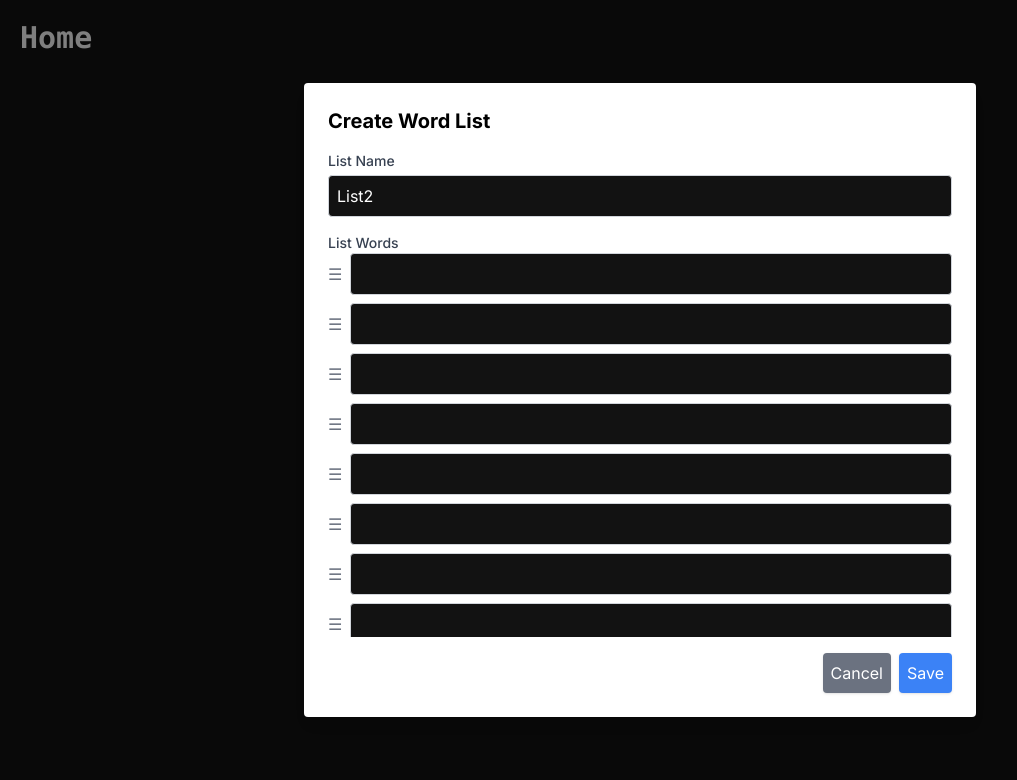
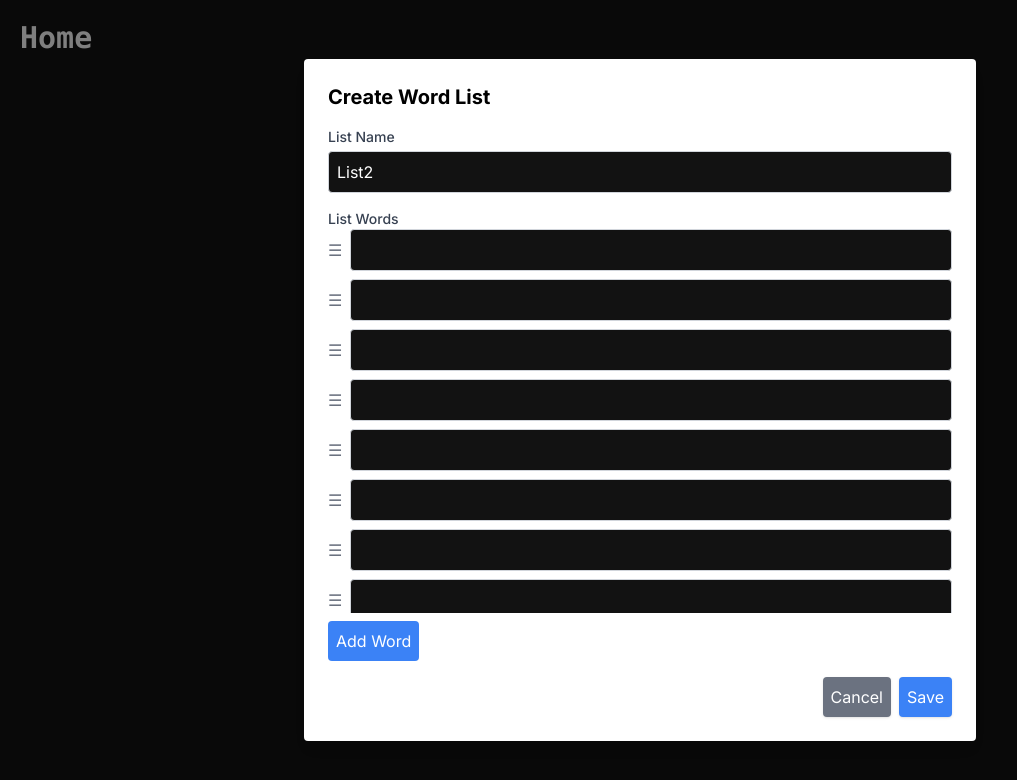
Before and after one commit to hadmacker/numbrella, a Next.js app: page /words/spelling in a window 1280 px wide. Both pictures are taken after a click on the button "Create word list". Shown: the top 780 px of the page, without its empty margins (0-1017 px from the left). Built offline with nearby package versions, Linux system fonts and the light colour scheme.

Commit message:
spelling add word button

```diff
--- a/app/words/spelling/page.tsx
+++ b/app/words/spelling/page.tsx
@@ -129,6 +129,14 @@ const Page = () => {
     router.push(`/words/spelling/letsspell?level=${name}`);
   };
 
+  const handleAddWord = () => {
+    setNewListWords((prevWords) => {
+      const newWords = [...prevWords, ''];
+      focusedInputIndex.current = newWords.length - 1; // Set focus to the newly added input
+      return newWords;
+    });
+  };
+
   const handleDragEnd = (event: { active: any; over: any; }) => {
     const { active, over } = event;
 
@@ -204,6 +212,13 @@ const Page = () => {
                   </SortableContext>
                 </DndContext>
               </div>
+              <button
+                type="button"
+                onClick={handleAddWord}
+                className="mt-2 p-2 bg-blue-500 text-white rounded"
+              >
+                Add Word
+              </button>
             </div>
               <div className="flex justify-end">
                 <button
```
